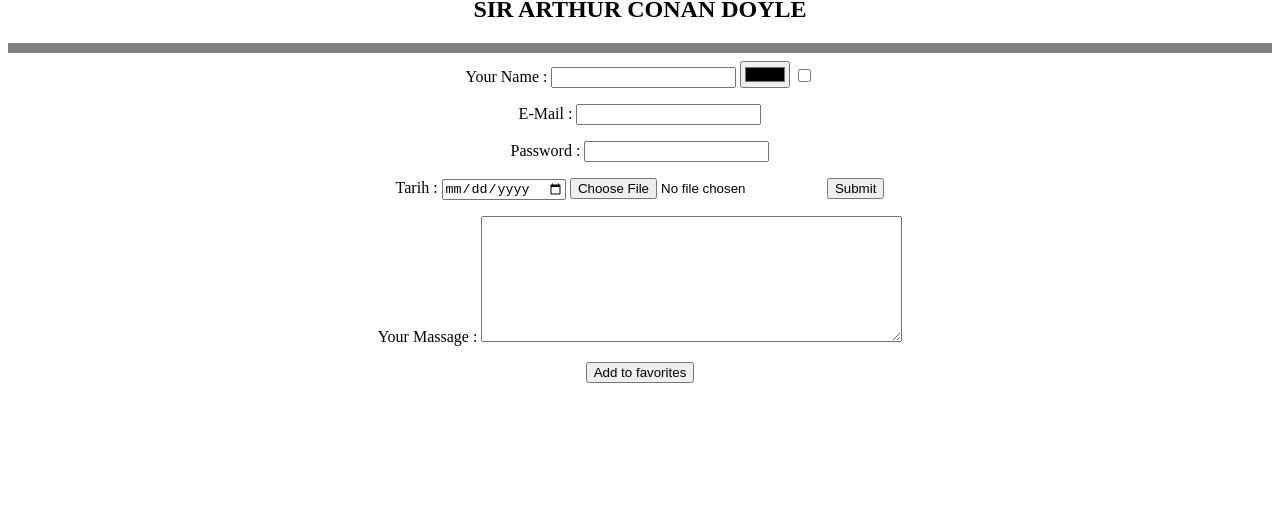
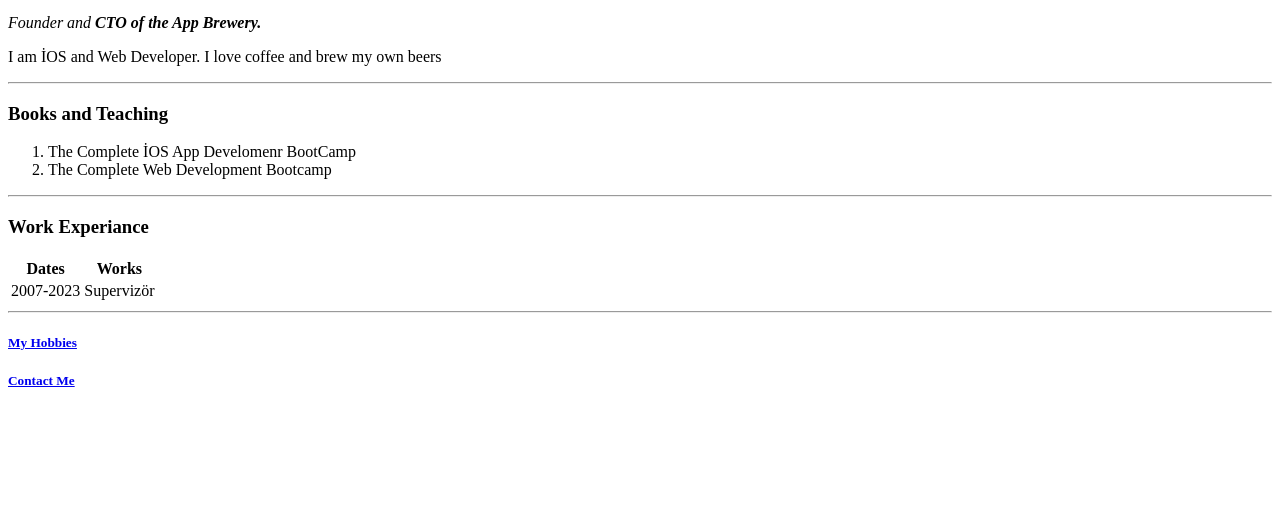
Before and after one commit to bilginhakan/cv, a plain HTML site: page index.html in a window 1280 px wide. Shown: the part 272-800 px from the top of the page. Drawn offline with Linux system fonts and the light colour scheme; files whose address does not match are found by name.

Commit message:
Add files via upload

```diff
--- a/index.html
+++ b/index.html
@@ -1,42 +1,45 @@
 <!DOCTYPE html>
-<html lang="en">
-
-<head>
-  <meta charset="UTF-8">
-  <title> My Website </title>
-</head>
+<html>
+ <Head>
+   <meta charset="UTF-8">
+   <title> Hakan's Personal Sites </title>
+ </head>
 
 <body>
-  <center>
-    <HR size="10" noshade>
-    <h1> THE ADVENTURES OF SHERLOCK HOLMES
-      <BR><BR><BR>
-      <H6> by </h6>
-      <BR><BR>
-      <H2> SIR ARTHUR CONAN DOYLE </h2>
-      <HR size="10" noshade>
-      <form>
-        <label> Your Name : </Label>
-        <input type="text" name="" value="">
-        <input type="color" name="" value="">
-        <input type="checkbox" name="" value="">
-        <p> </p>
-        <label> E-Mail : </Label>
-        <input type="e-mail" name="" value="">
-        <p> </p>
-        <label> Password : </Label>
-        <input type="password" name="" value="">
-        <p> </p>
-        <label> Tarih : </Label>
-        <input type="date" name="" value="">
-        <input type="file" name="" value="">
-        <input type="submit" name="Submit" value="Submit">
-        <p> </p>
-        <label> Your Massage : </Label>
-        <textarea name="name" rows="8" cols="50"> </textarea>
-      </form>
-      <p> </p>
-      <input class="favorite styled" type="button" value="Add to favorites">
-  </center>
+
+    <img src="file:///C:/Users/Soner/Documents/Web%20Devolopment/HTML%20Personel%20Site/hakan.jpg" alt="Hakan profile picture">
+   <h1>Hakan BİLGİN </h1>
+  <p><em>Founder and <strong> CTO of the App Brewery.</strong></em></p>
+  <p>I am İOS and Web Developer. I love coffee and brew my own beers</p>
+<hr>
+<h3>Books and Teaching </h3>
+<ol>
+  <li>The Complete İOS App Develomenr BootCamp</li>
+  <li>The Complete Web Development Bootcamp</li>
+</ol>
+<hr>
+
+  <h3>Work Experiance</h3>
+  <table>
+    <thead>
+  <tr>
+    <th>Dates
+    <th>Works</th>
+    </th>
+   </thead>
+<tbody>
+</tbody>
+<tfoot>
+
+  <tr>
+    <td>2007-2023</td>
+    <td>Supervizör</td>
+  </tr>
+  </tr>
+</table>
+   <hr>
+     <h5><a href="file:///C:/Users/Soner/Documents/Web%20Devolopment/HTML%20Personel%20Site/My Hobbies.html">My Hobbies</h5>
+
+      <h5><a href="file:///C:/Users/Soner/Documents/Web%20Devolopment/HTML%20Personel%20Site/Contact Me.html">Contact Me</h5>
 </body>
-<html>
+</html>
```
Also changed, not shown: Contact Me.html (added, +14 -0 lines), My Hobbies.html (added, +17 -0 lines), hakan.jpg (added).
